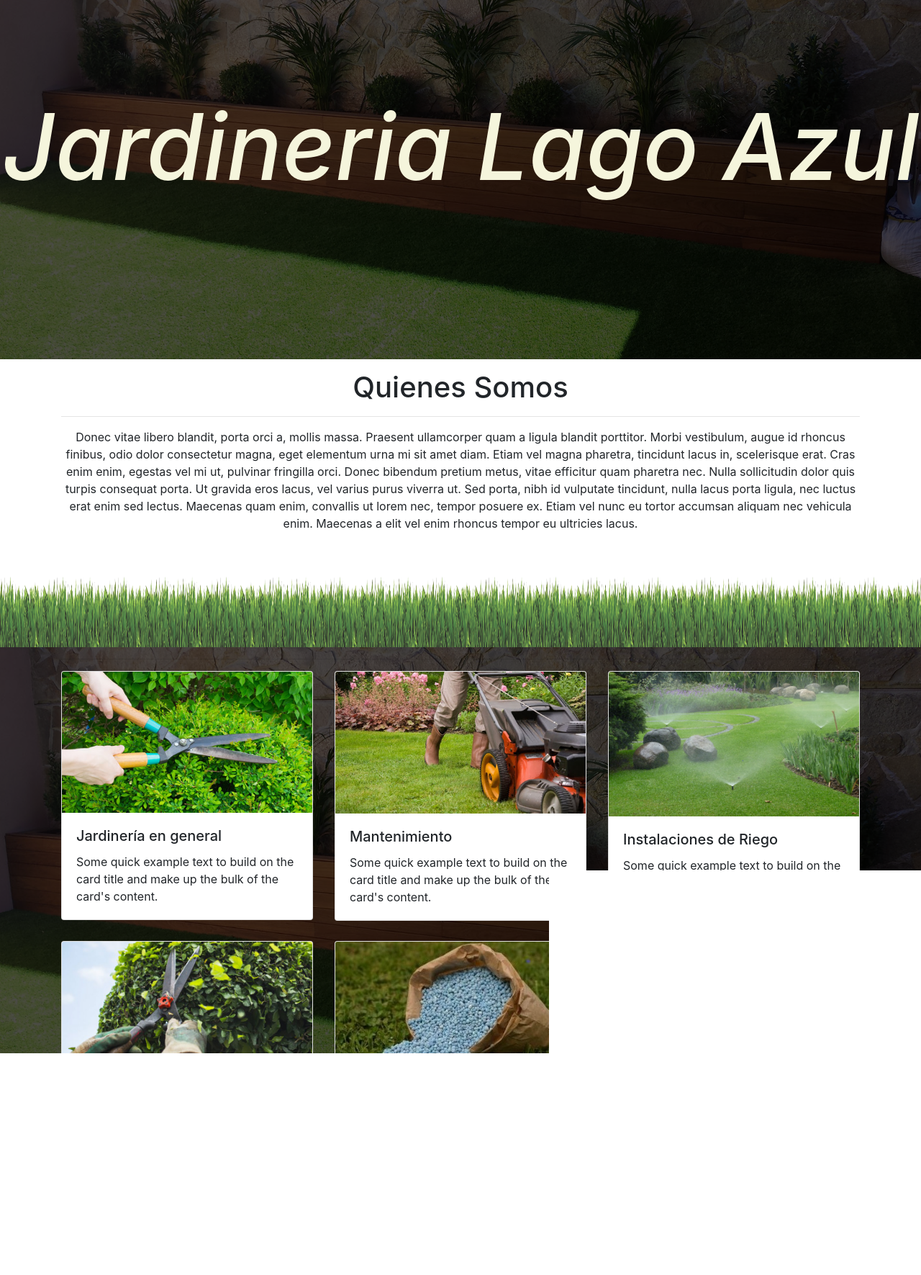
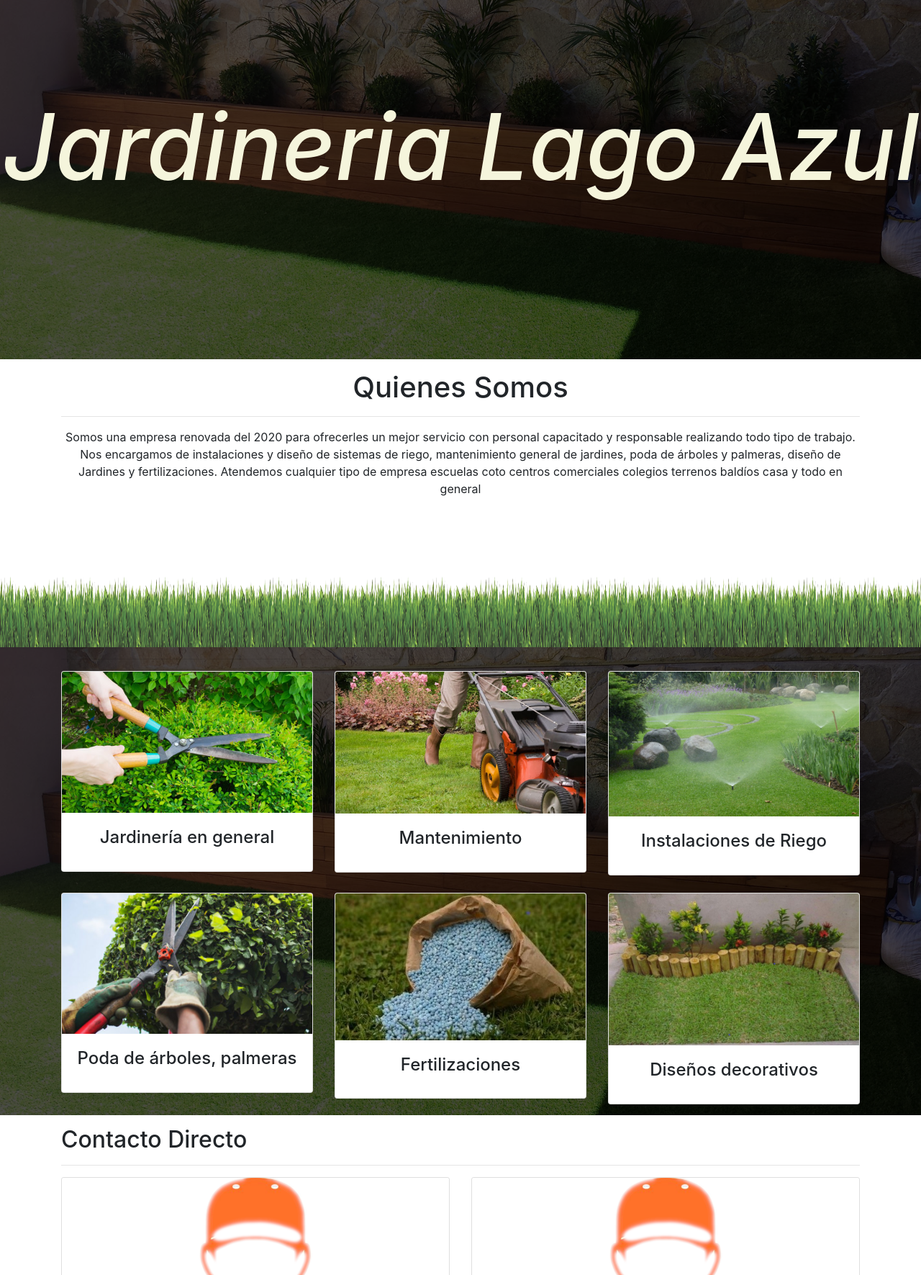
Before and after one commit to DiegoMu/jardinerialagoazul, a PHP site: page / in a window 1280 px wide. Shown: the part 62-1833 px from the top of the page at 72% size. Run offline with PHP 8.4, Linux system fonts and the light colour scheme.

Commit message:
Actualización de información y cambio de configuracion en envio de correos electronicos

```diff
--- a/inclusiones/quienes_somos.php
+++ b/inclusiones/quienes_somos.php
@@ -4,7 +4,7 @@
 			<h1>Quienes Somos</h1>
 			<hr>
 			<p>
-				Donec vitae libero blandit, porta orci a, mollis massa. Praesent ullamcorper quam a ligula blandit porttitor. Morbi vestibulum, augue id rhoncus finibus, odio dolor consectetur magna, eget elementum urna mi sit amet diam. Etiam vel magna pharetra, tincidunt lacus in, scelerisque erat. Cras enim enim, egestas vel mi ut, pulvinar fringilla orci. Donec bibendum pretium metus, vitae efficitur quam pharetra nec. Nulla sollicitudin dolor quis turpis consequat porta. Ut gravida eros lacus, vel varius purus viverra ut. Sed porta, nibh id vulputate tincidunt, nulla lacus porta ligula, nec luctus erat enim sed lectus. Maecenas quam enim, convallis ut lorem nec, tempor posuere ex. Etiam vel nunc eu tortor accumsan aliquam nec vehicula enim. Maecenas a elit vel enim rhoncus tempor eu ultricies lacus.
+				Somos una empresa renovada del 2020 para ofrecerles un mejor servicio con personal capacitado y responsable realizando todo tipo de trabajo. Nos encargamos de instalaciones y diseño de sistemas de riego, mantenimiento general de jardines, poda de árboles y palmeras, diseño de Jardines y fertilizaciones. Atendemos cualquier tipo de empresa escuelas coto centros comerciales colegios terrenos baldíos casa y todo en general
 			</p>
 		</div>
 	</div>
--- a/inclusiones/servicios.php
+++ b/inclusiones/servicios.php
@@ -8,27 +8,24 @@
 				<div class="col-4">
 					<div class="card">
 						<img src="archivos/imagenes/poda.jpg" class="card-img-top">
-						<div class="card-body">
-						    <h5 class="card-title">Jardinería en general</h5>
-						    <p class="card-text">Some quick example text to build on the card title and make up the bulk of the card's content.</p>
+						<div class="card-body text-center">
+						    <h4 class="card-title">Jardinería en general</h4>
 						 </div>
 					</div>
 				</div>
 				<div class="col-4">
 					<div class="card">
 						<img src="archivos/imagenes/mantenimiento.jpg" class="card-img-top">
-						<div class="card-body">
-						    <h5 class="card-title">Mantenimiento</h5>
-						    <p class="card-text">Some quick example text to build on the card title and make up the bulk of the card's content.</p>
+						<div class="card-body text-center">
+						    <h4 class="card-title">Mantenimiento</h4>
 						 </div>
 					</div>
 				</div>
 				<div class="col-4">
 					<div class="card">
 						<img src="archivos/imagenes/riego.png" class="card-img-top">
-						<div class="card-body">
-						    <h5 class="card-title">Instalaciones de Riego</h5>
-						    <p class="card-text">Some quick example text to build on the card title and make up the bulk of the card's content.</p>
+						<div class="card-body text-center">
+						    <h4 class="card-title">Instalaciones de Riego</h4>
 						 </div>
 					</div>
 				</div>
@@ -38,27 +35,24 @@
 				<div class="col-4">
 					<div class="card">
 						<img src="archivos/imagenes/poda-arboles.jpg" class="card-img-top">
-						<div class="card-body">
-						    <h5 class="card-title">Poda de árboles, palmeras</h5>
-						    <p class="card-text">Some quick example text to build on the card title and make up the bulk of the card's content.</p>
+						<div class="card-body text-center">
+						    <h4 class="card-title">Poda de árboles, palmeras</h4>
 						 </div>
 					</div>
 				</div>
 				<div class="col-4">
 					<div class="card">
 						<img src="archivos/imagenes/fertilizantes.jpg" class="card-img-top">
-						<div class="card-body">
-						    <h5 class="card-title">Fertilizaciones</h5>
-						    <p class="card-text">Some quick example text to build on the card title and make up the bulk of the card's content.</p>
+						<div class="card-body text-center">
+						    <h4 class="card-title">Fertilizaciones</h4>
 						 </div>
 					</div>
 				</div>
 				<div class="col-4">
 					<div class="card">
 						<img src="archivos/imagenes/decoracion-de-jardines.jpeg" class="card-img-top">
-						<div class="card-body">
-						    <h5 class="card-title">Diseños decorativos</h5>
-						    <p class="card-text">Some quick example text to build on the card title and make up the bulk of the card's content.</p>
+						<div class="card-body text-center">
+						    <h4 class="card-title">Diseños decorativos</h4>
 						 </div>
 					</div>
 				</div>
--- a/modulos/contacto/enviar_correo.php
+++ b/modulos/contacto/enviar_correo.php
@@ -19,13 +19,13 @@
 		    $mail->Host       = 'smtp.ionos.mx';
 		    $mail->SMTPAuth   = true;
 		    $mail->Username   = 'jardineria_lago_azul@dwdmp.com';
-		    $mail->Password   = 'JLAMail@I0n05';
+		    $mail->Password   = '*_Nspm@I0n05';
 		    $mail->SMTPSecure = PHPMailer::ENCRYPTION_STARTTLS;
 		    $mail->Port       = 587;
 
 		    //Recipients
 		    $mail->setFrom('jardineria_lago_azul@dwdmp.com', 'Formulario de contacto en Jardineria Lago Azul');
-		    $mail->addAddress($datos['email'], 'Jardineria Lago Azul');
+		    $mail->addAddress('diego.m.sistemas@gmail.com', 'Jardineria Lago Azul');
 		    $mail->addReplyTo($datos['email'], $datos['nombre']);
 
 		    // Content
```
Also changed, not shown: .htaccess (added).
